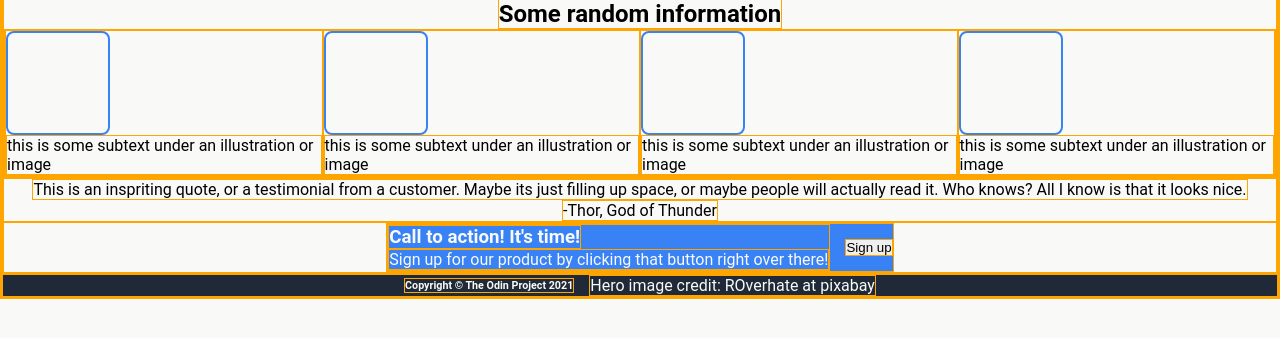
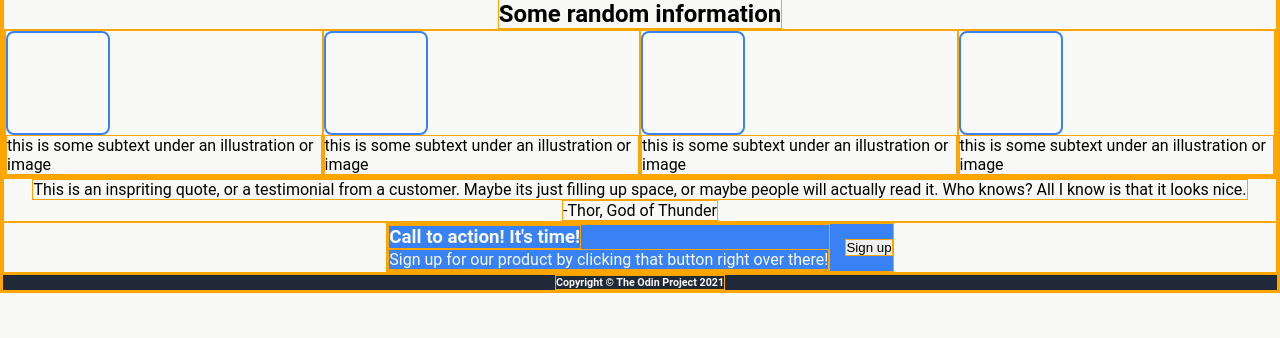
Before and after one commit to silverrowan/odin-landing, a plain HTML site: page index.html in a window 1280 px wide. Shown: the part 138-476 px from the top of the page. Drawn offline with Linux system fonts and the light colour scheme.

Commit message:
Remove credit for removed img

```diff
--- a/index.html
+++ b/index.html
@@ -69,7 +69,6 @@
 
         <div class="footer">
             <h6>Copyright &copy; The Odin Project 2021</h6>
-            <p>Hero image credit: ROverhate at pixabay</p>
         </div>
 
 
```
